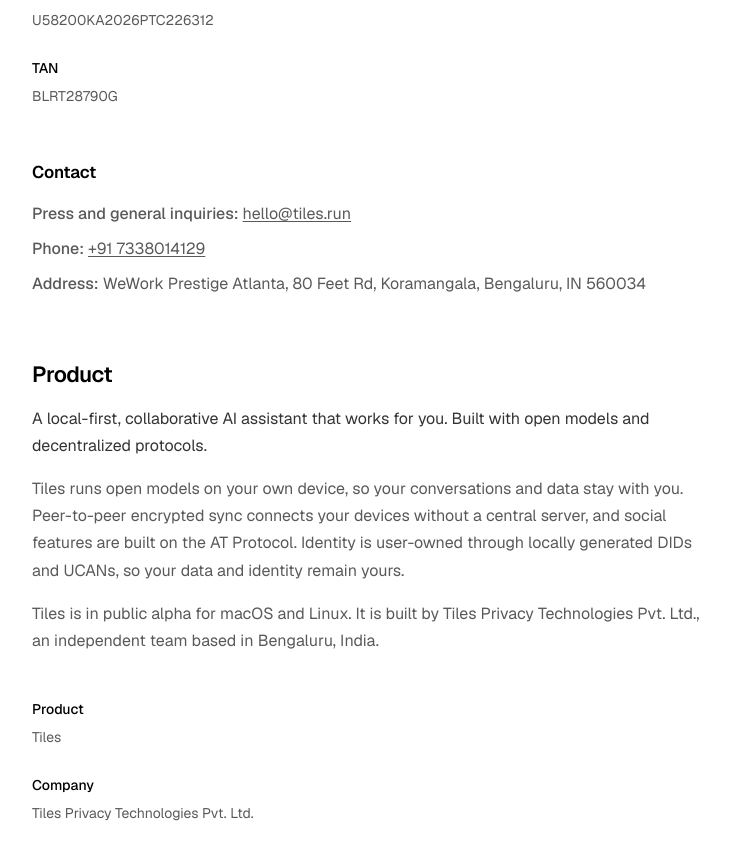
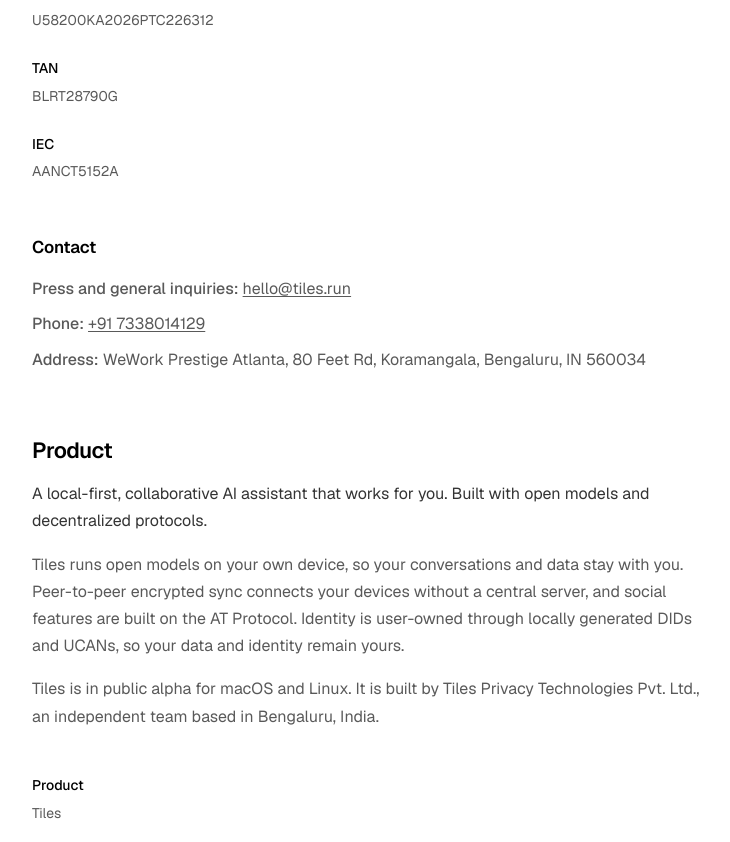
Before and after one commit to tilesprivacy/tiles-next, a SvelteKit app: page /press-kit in a window 1280 px wide. Shown: the part 924-1766 px from the top of the page, without its empty margins (184-914 px from the left). Built offline with nearby package versions, Linux system fonts and the light colour scheme.

Commit message:
Add IEC number to press kit company details
List the company IEC, AANCT5152A, alongside its registration details.

```diff
--- a/src/routes/press-kit/+page.svelte
+++ b/src/routes/press-kit/+page.svelte
@@ -44,6 +44,7 @@
     { label: "PAN", value: "AANCT5152A" },
     { label: "CIN", value: "U58200KA2026PTC226312" },
     { label: "TAN", value: "BLRT28790G" },
+    { label: "IEC", value: "AANCT5152A" },
   ]
 
   const screenshotFrame =
```
